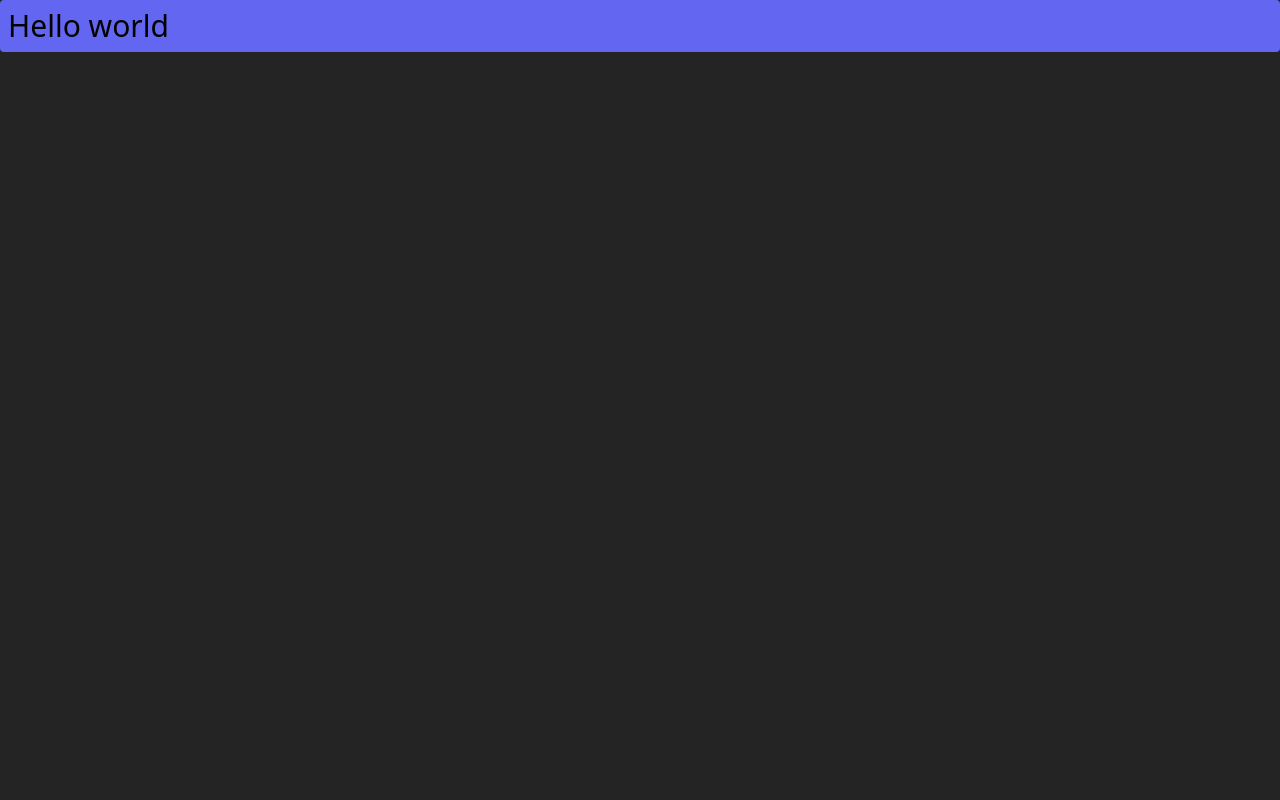
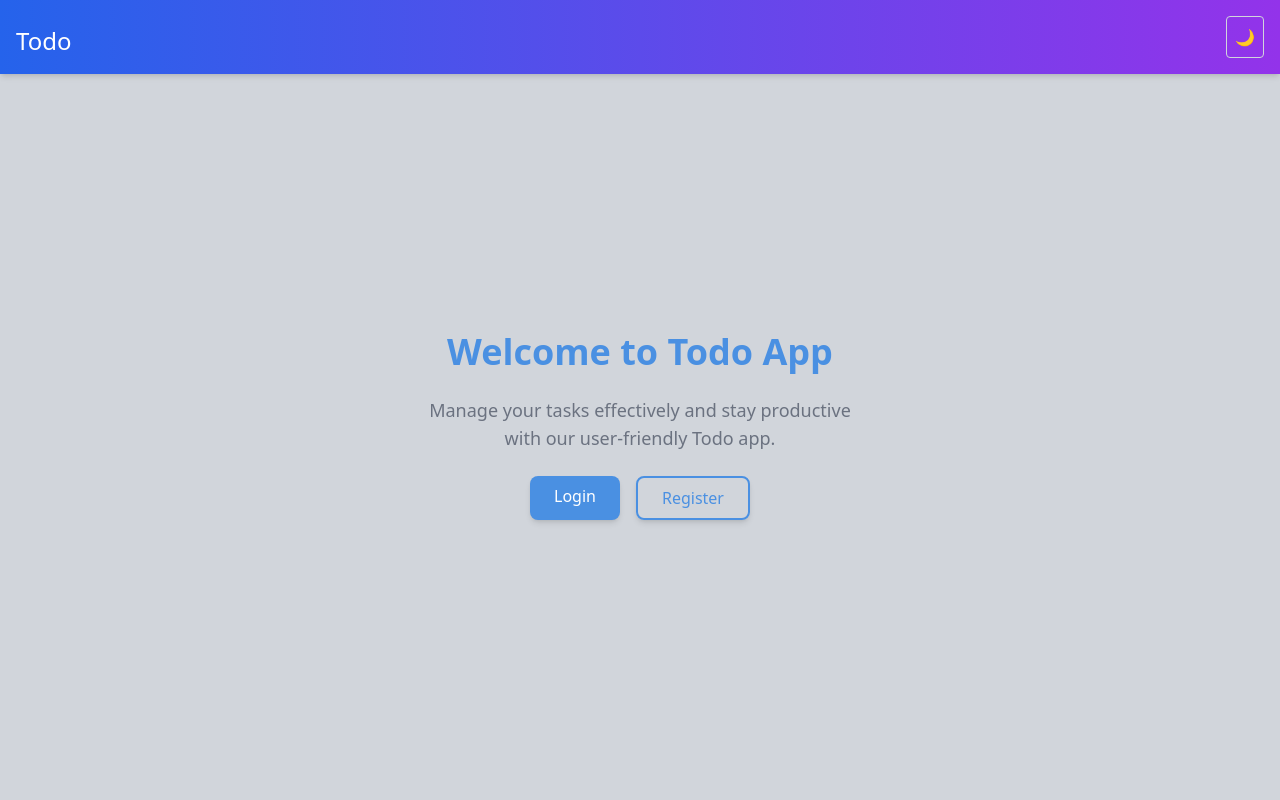
Before and after one commit to GuptaShubham-11/Todo, a React (Vite) app in the folder client/: page / in a window 1280 px wide. Shown: the top 800 px of the page. Built offline with nearby package versions, Linux system fonts and the light colour scheme.

Commit message:
add routes for pages

```diff
--- a/client/src/App.jsx
+++ b/client/src/App.jsx
@@ -1,8 +1,20 @@
+import { Layout } from "./components";
+import { Home, Login, Register, NotFound } from "./pages";
+import { BrowserRouter as Router, Routes, Route } from "react-router-dom";
 
 function App() {
   return (
     <>
-      <h1 className='text-3xl rounded p-2 bg-indigo-500 text-black'>Hello world</h1>
+      <Router>
+        <Layout>
+          <Routes>
+            <Route path="/" element={<Home />} />
+            <Route path="/login" element={<Login />} />
+            <Route path="/register" element={<Register />} />
+            <Route path="*" element={<NotFound />} />
+          </Routes>
+        </Layout>
+      </Router>
     </>
   )
 }
```
